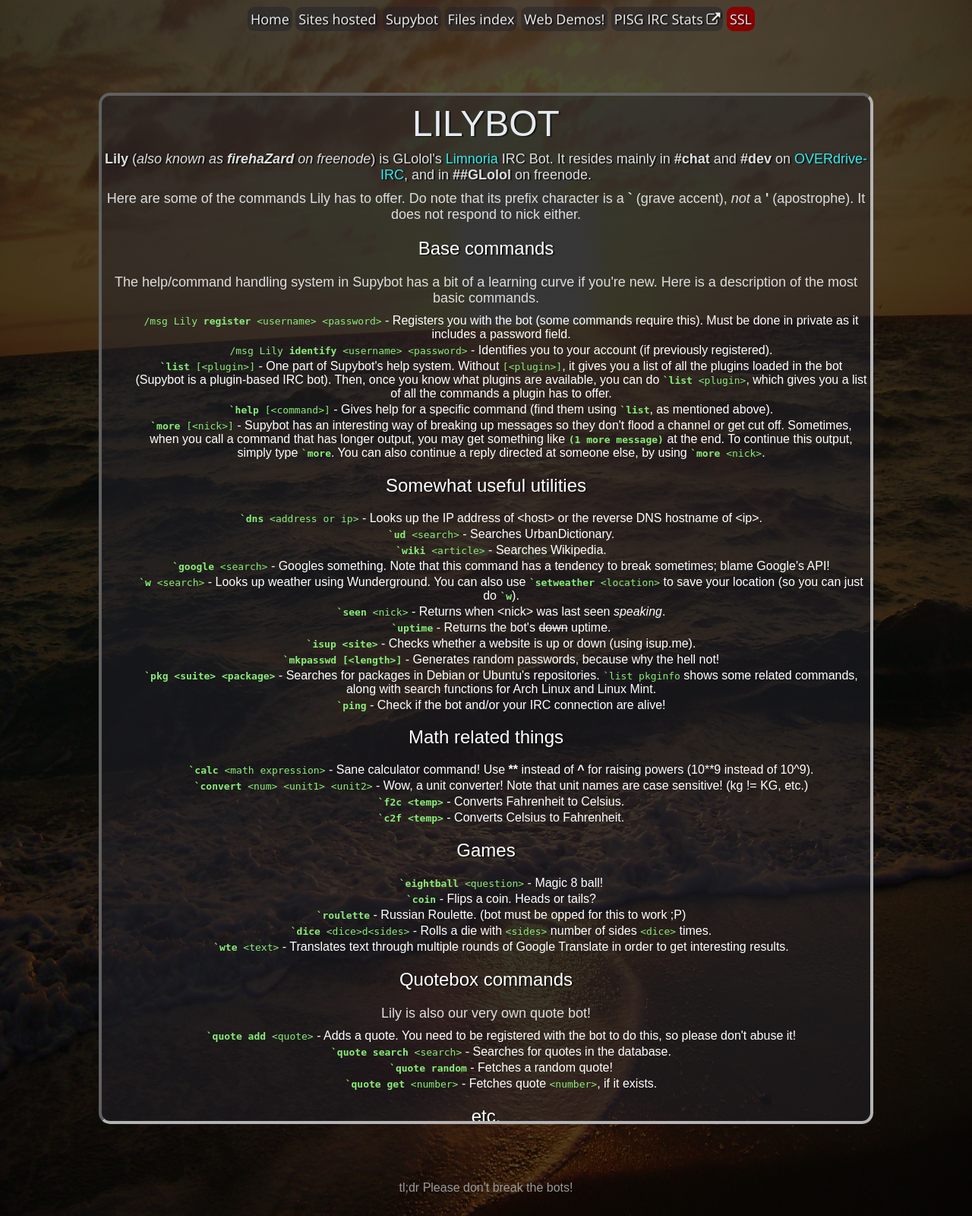
After one commit to tmfksoft/Websites, a PHP site: page /lilybot.php in a window 1280 px wide. The commit adds this page. Shown: the whole page at 76% size. Run offline with PHP 8.4, Linux system fonts and the light colour scheme; some libraries are stand-ins or nearby versions; some web fonts are replaced.

Commit message:
updates to s.overdrive.pw: formatting, includes

```diff
--- /dev/null
+++ b/s.overdrive.pw/include/headers.php
@@ -0,0 +1,4 @@
+    <meta charset="utf-8">
+    <title>sunrise</title>
+    <link href="splash.css" rel="stylesheet">
+    <link href="//maxcdn.bootstrapcdn.com/font-awesome/4.2.0/css/font-awesome.min.css" rel="stylesheet">
--- /dev/null
+++ b/s.overdrive.pw/include/nav.php
@@ -0,0 +1,15 @@
+    <div class="nav">
+    <ul>
+      <li><a href="index.php">Home</a></li>
+      <li><a href="sites.php">Sites hosted</a></li>
+      <li><a href="lilybot.php">Supybot</a></li>
+      <li><a href="/f">Files index</a></li>
+      <li><a href="/pages">Web Demos!</a></li>
+      <li><a href="/stats/ovd-14d.htm" target="_blank">PISG IRC Stats <i class="fa fa-external-link"></i></a></li>
+      <?php
+       if (!isset($_SERVER['HTTPS']) || $_SERVER['HTTPS'] != 'on') {
+        echo '<li><a style="background-color:DarkRed" href="https://secure.overdrive.pw' . $_SERVER['REQUEST_URI'] . '">SSL</a></li>';
+       }
+      ?>
+    </ul>
+    </div>
--- /dev/null
+++ b/s.overdrive.pw/lilybot.php
@@ -0,0 +1,74 @@
+<!DOCTYPE HTML>
+<html>
+<head>
+<?php include ('include/headers.php'); ?>
+</head>
+
+<body>
+<table class="container">
+<tr><td>
+    <?php include ('include/nav.php'); ?>
+</td></tr>
+<tr><td class="container-inner">
+    <div class="inset scroll-overflow">
+    <h1>LILYBOT</h2>
+    <p class="lead"><b>Lily</b> (<em>also known as <b>firehaZard</b> on freenode</em>) is GLolol's <a href="#mooooo">Limnoria</a> IRC Bot. It resides mainly in <b>#chat</b> and <b>#dev</b> on <a href="https://overdrive.pw/">OVERdrive-IRC</a>, and in <b>##GLolol</b> on freenode.</a></p>
+    <p>Here are some of the commands Lily has to offer. Do note that its prefix character is a <b>`</b> (grave accent), <em>not</em> a <b>'</b> (apostrophe). It does not respond to nick either.</p>
+    <h2>Base commands</h2>
+    <p>The help/command handling system in Supybot has a bit of a learning curve if you're new. Here is a description of the most basic commands.</p>
+    <ul>
+        <li><code>/msg Lily <b>register</b> &lt;username&gt; &lt;password&gt;</code> - Registers you with the bot (some commands require this). Must be done in private as it includes a password field.</li>
+        <li><code>/msg Lily <b>identify</b> &lt;username&gt; &lt;password&gt;</code> - Identifies you to your account (if previously registered).
+        <li><code><b>`list</b> [&lt;plugin&gt;]</code> - One part of Supybot's help system. Without <code>[&lt;plugin&gt;]</code>, it gives you a list of all the plugins loaded in the bot (Supybot is a plugin-based IRC bot). Then, once you know what plugins are available, you can do <code><b>`list</b> &lt;plugin&gt;</code>, which gives you a list of all the commands a plugin has to offer.</li>
+        <li><code><b>`help</b> [&lt;command&gt;]</code> - Gives help for a specific command (find them using <code><b>`list</b></code>, as mentioned above).</li>
+        <li><code><b>`more</b> [&lt;nick&gt;]</code> - Supybot has an interesting way of breaking up messages so they don't flood a channel or get cut off. Sometimes, when you call a command that has longer output, you may get something like <code><b>(1 more message)</b></code> at the end. To continue this output, simply type <code><b>`more</b></code>. You can also continue a reply directed at someone else, by using <code><b>`more</b> &lt;nick&gt;</code>.</li>
+        </ul>
+    <h2>Somewhat useful utilities</h2>
+    <ul>
+        <li><code><b>`dns</b> &lt;address or ip&gt;</code> - Looks up the IP address of &lt;host&gt; or the reverse DNS hostname of &lt;ip&gt;.</li>
+        <li><code><b>`ud</b> &lt;search&gt;</code> - Searches UrbanDictionary.</li>
+        <li><code><b>`wiki</b> &lt;article&gt;</code> - Searches Wikipedia.</li>
+        <li><code><b>`google</b> &lt;search&gt;</code> - Googles something. Note that this command has a tendency to break sometimes; blame Google's API!</li>
+        <li><code><b>`w</b> &lt;search&gt;</code> - Looks up weather using Wunderground. You can also use <code><b>`setweather</b> &lt;location&gt;</code> to save your location (so you can just do <code><b>`w</b></code>).</li>
+        <li><code><b>`seen</b> &lt;nick&gt;</code> - Returns when &lt;nick&gt; was last seen <em>speaking</em>.</li>
+        <li><code><b>`uptime</b></code> - Returns the bot's <s>down</s> uptime.</li>
+        <li><code><b>`isup &lt;site&gt;</b></code> - Checks whether a website is up or down (using isup.me).</li>
+        <li><code><b>`mkpasswd [&lt;length&gt;]</b></code> - Generates random passwords, because why the hell not!</li>
+        <li><code><b>`pkg &lt;suite&gt; &lt;package&gt;</b></code> - Searches for packages in Debian or Ubuntu's repositories. <code>`list pkginfo</code> shows some related commands, along with search functions for Arch Linux and Linux Mint.</li>
+        <li><code><b>`ping</b></code> - Check if the bot and/or your IRC connection are alive!</li>
+    </ul>
+    <h2>Math related things</h2>
+    <ul>
+        <li><code><b>`calc</b> &lt;math expression&gt;</code> - Sane calculator command! Use <b>**</b> instead of <b>^</b> for raising powers (10**9 instead of 10^9).</li>
+        <li><code><b>`convert</b> &lt;num> &lt;unit1&gt; &lt;unit2&gt;</code> - Wow, a unit converter! Note that unit names are case sensitive! (kg != KG, etc.)</li>
+        <li><code><b>`f2c &lt;temp&gt;</b></code> - Converts Fahrenheit to Celsius.</li>
+        <li><code><b>`c2f &lt;temp&gt;</b></code> - Converts Celsius to Fahrenheit.</li>
+    </ul>
+    <h2>Games</h2>
+    <ul>
+        <li><code><b>`eightball</b> &lt;question&gt;</code> - Magic 8 ball!</li>
+        <li><code><b>`coin</b></code> - Flips a coin. Heads or tails?</li>
+        <li><code><b>`roulette</b></code> - Russian Roulette. (bot must be opped for this to work ;P)</li>
+        <li><code><b>`dice</b> &lt;dice&gt;d&lt;sides&gt;</code> - Rolls a die with <code>&lt;sides&gt;</code> number of sides <code>&lt;dice&gt;</code> times.</li>
+        <li><code><b>`wte</b> &lt;text&gt;</code> - Translates text through multiple rounds of Google Translate in order to get interesting results.</li>
+    </ul>
+    <h2>Quotebox commands</h2>
+    <p>Lily is also our very own quote bot!</p>
+    <ul>
+        <li><code><b>`quote add</b> &lt;quote&gt;</code> - Adds a quote. You need to be registered with the bot to do this, so please don't abuse it!</li>
+        <li><code><b>`quote search</b> &lt;search&gt;</code> - Searches for quotes in the database.</li>
+        <li><code><b>`quote random</b></code> - Fetches a random quote!</li>
+        <li><code><b>`quote get</b> &lt;number&gt;</code> - Fetches quote <code>&lt;number&gt;</code>, if it exists.</li>
+    </ul>
+    <h2 id="mooooo">etc.</h2>
+    <p>Supybot is an open-source <a href="https://github.com/ProgVal/Limnoria">(GitHub)</a> IRC bot framework written in Python. It comes preinstalled with a load of commands and features, and isn't too hard to set up either: <a href="http://supybot.aperio.fr/doc/">http://supybot.aperio.fr/doc/</a></p>
+    </div>
+</td></tr>
+<tr><td>
+<footer class="footer">
+tl;dr Please don't break the bots!</span>
+</footer>
+</td></tr></table>
+
+</body>
+</html>
--- a/s.overdrive.pw/splash.css
+++ b/s.overdrive.pw/splash.css
@@ -18,12 +18,10 @@ body {
 	font-family: sans-serif;
     text-align: center;
 }
-h1,p.lead,.nav {
+h1,p.lead,.nav,h2 {
     text-shadow: 2px 1px 1px #111;
     font-family:"Droid Sans", sans-serif;
-}
-.nav {
-   margin: 10px;
+    display: block;
 }
 h1 {
 	font-size: 48px;
@@ -35,9 +33,6 @@ p {
 	padding: 0;
 	font-size: 14px;
 }
-.lead {
-    font-size: 20px;
-}
 
 a {
 	color: #33eaea;
@@ -46,6 +41,21 @@ a {
 a:hover {
 	color: #aaeeee;
 }
+ul {
+    list-style-type: none;
+    margin: 0;
+    text-align: center;
+    padding: 1;
+}
+
+h1, h2, h3, h4, h5, h6 {
+    font-weight: normal;
+}
+
+code {
+    color: #88EE77;
+}
+
 .container {
     border: 0;
     width: 100%;
@@ -56,23 +66,45 @@ a:hover {
     height: 100%;
     vertical-align: middle;
 }
+
+.lead {
+    font-size: 20px;
+}
+
 .footer {
     text-align: center;
     color: #999999;
     padding-bottom: 25px;
 }
-ul {
-    list-style-type: none;
-    margin: 0;
-    text-align: center;
-    padding: 0;
+
+.inset {
+    border-radius: 15px;
+    border:inset 4px #b4b4b4;
+    display: block;
+    margin-left: 10%;
+    margin-right: 10%;
+}
+.inset > p {
+    font-size: large;
+    color: #DDDDDD;
+}
+.inset > ul > li {
+    margin: 3px;
+}
+.scroll-overflow {
+    height: 90%;
+    overflow: auto;
+}
+
+.nav {
+    margin: 10px;
 }
 .nav > ul > li {
     display: inline;
     padding-top: 15px;
     font-family:"Open Sans", sans-serif;
 }
-.nav ul > li > a, #sitelist {
+.nav ul > li > a, .inset {
     background: rgb(34, 34, 42);
     background: rgba(34, 34, 42, .5);
 }
@@ -86,20 +118,14 @@ ul {
 .nav ul > li > a:focus {
     color: #EEEE88;
 }
-h1, h2, h3, h4, h5, h6 {
-    font-weight: normal;
+.nav ul > li > i {
+    font-family: inherit;
 }
 
 #sitelist {
-    border-radius: 15px;
-    border:inset 4px #b4b4b4;
-    display: block;
-    margin-left: 10%;
-    margin-right: 10%;
-    padding: 20px;
+    padding: 10px;
 }
-
 #sitelist > li {
-    padding: 4px;
+    margin: 10px;
     font-size: 20px;
 }
```
Also changed, not shown: s.overdrive.pw/index.php (+2 -17 lines), s.overdrive.pw/sites.php (+3 -17 lines).
